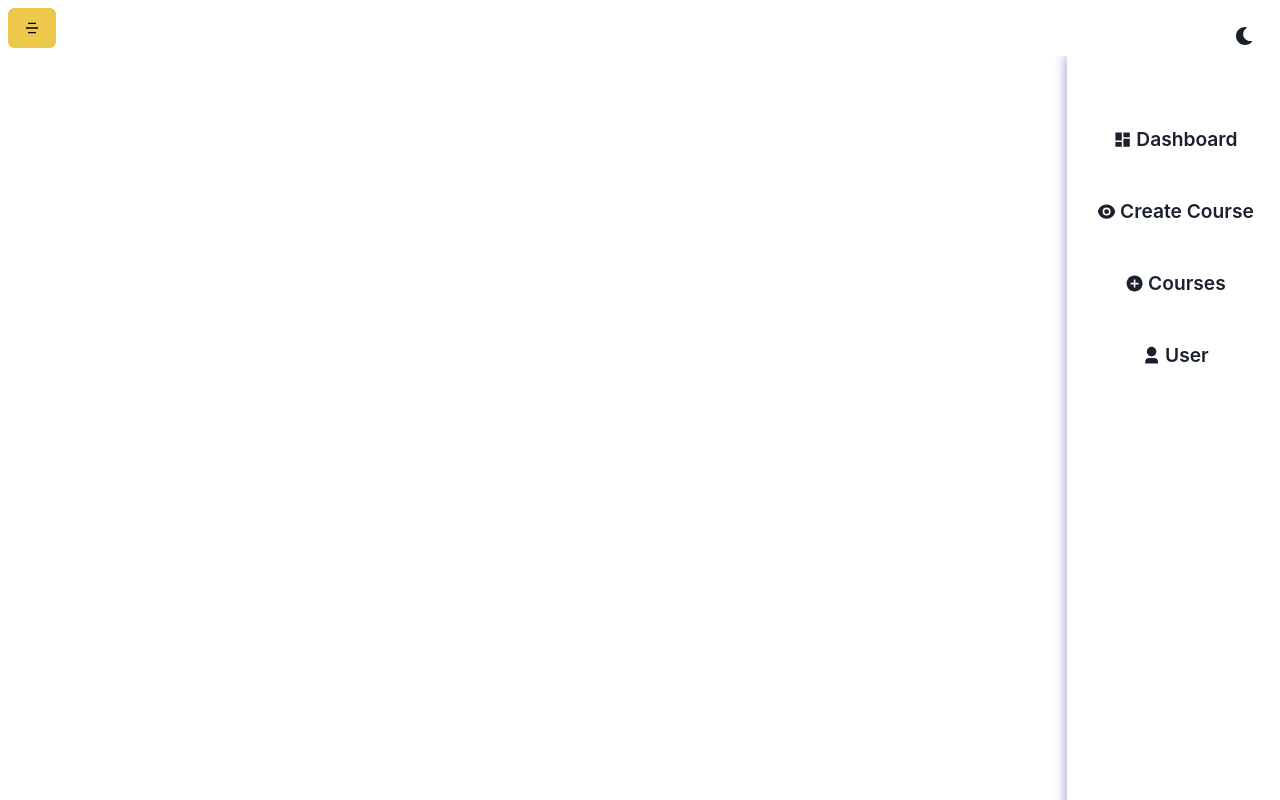
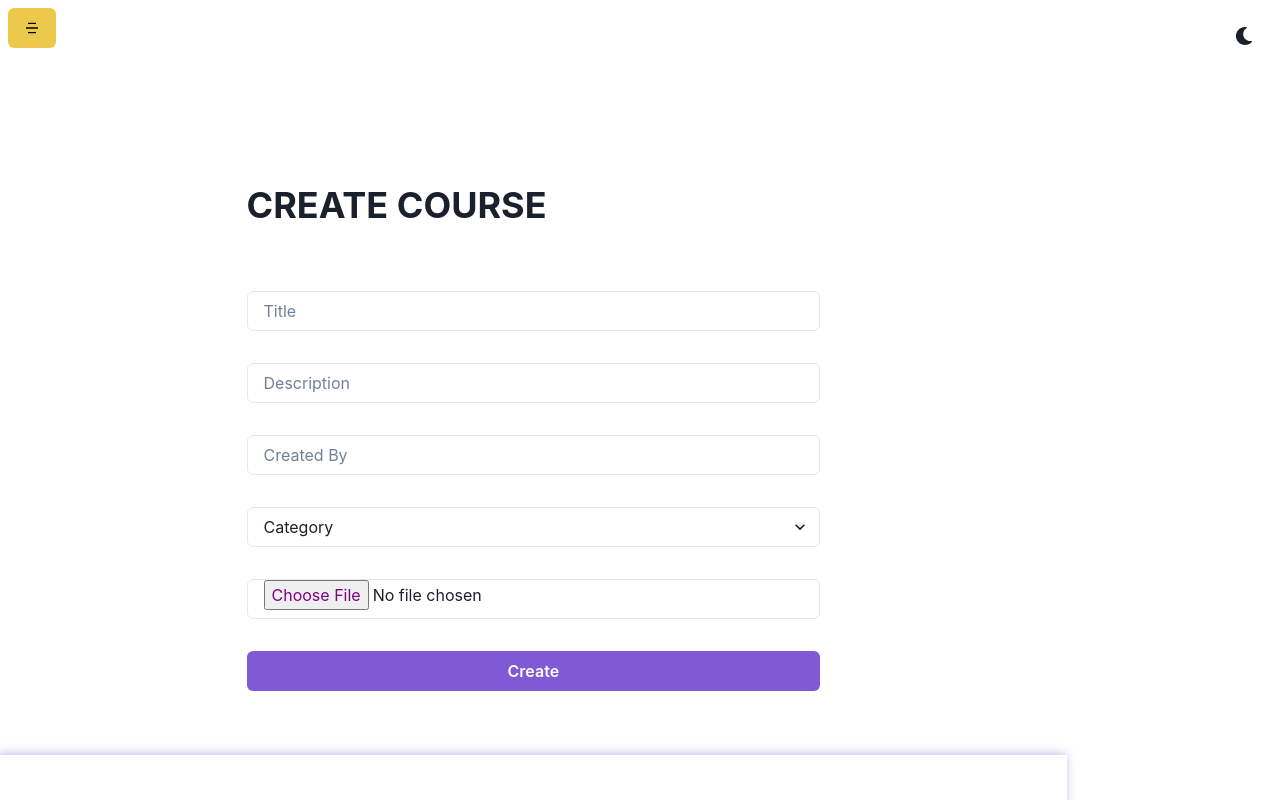
Before and after one commit to anand-harsh/Edumi, a React (Create React App) app in the folder edumi/: page /admin/createcourse in a window 1280 px wide. Shown: the top 800 px of the page. Built offline with nearby package versions, Linux system fonts and the light colour scheme.

Commit message:
Update Admin #4

```diff
--- a/edumi/src/components/Admin/CreateCourse/CreateCourse.jsx
+++ b/edumi/src/components/Admin/CreateCourse/CreateCourse.jsx
@@ -1,20 +1,121 @@
-import React from 'react'
-import { Grid, Box } from '@chakra-ui/react'
-import Sidebar from '../Sidebar'
+import React from 'react';
+import {
+  Grid,
+  Box,
+  Heading,
+  Container,
+  VStack,
+  Input,
+  Select,
+  Image,
+  Button
+} from '@chakra-ui/react';
+import Sidebar from '../Sidebar';
 
-const CreateCourse=() =>{
+const CreateCourse = () => {
+  const [title, setTitle] = React.useState('');
+  const [description, setDescription] = React.useState('');
+  const [createdBy, setCreatedBy] = React.useState('');
+  const [category, setCategory] = React.useState('');
+  const [image, setImage] = React.useState('');
+  const [imagePrev, setImagePrev] = React.useState('');
+  const categories = [
+    'Web Development',
+    'App Development',
+    'Data Science',
+    'Machine Learning',
+    'Data Structures',
+  ];
+
+  const changeImageHandler = e => {
+    const file = e.target.files[0];
+    const reader = new FileReader();
+    reader.readAsDataURL(file);
+    reader.onloadend = () => {
+      setImagePrev(reader.result);
+      setImage(file);
+    };
+  };
+
   return (
-    <Grid css={{
-        cusrsor:`url(), default` // need to be updated
-    }}
-    minH={"100vh"} templateColumns={['1fr', '5fr 1fr']}>
+    <Grid
+      css={{
+        cusrsor: `url(), default`, // need to be updated
+      }}
+      minH={'100vh'}
+      templateColumns={['1fr', '5fr 1fr']}
+    >
+      <Container py="16">
+        <form>
+          <Heading
+            textTransform={'uppercase'}
+            children="Create Course"
+            my="16"
+            textAlign={['center', 'left']}
+            style={{ overflowY: 'hidden' }}
+          />
 
-        <Box>
+          <VStack m="auto" spacing="8">
+            <Input
+              value={title}
+              onChange={e => setTitle(e.target.value)}
+              placeholder="Title"
+              type="text"
+              focusBorderColor="purple.300"
+            />
+            <Input
+              value={description}
+              onChange={e => setDescription(e.target.value)}
+              placeholder="Description"
+              type="text"
+              focusBorderColor="purple.300"
+            />
+            <Input
+              value={createdBy}
+              onChange={e => setCreatedBy(e.target.value)}
+              placeholder="Created By"
+              type="text"
+              focusBorderColor="purple.300"
+            />
 
-        </Box>
-        <Sidebar />
+            <Select
+              focusBorderColor="purple.300"
+              value={category}
+              onChange={e => setCategory(e.target.value)}
+            >
+              <option value="">Category</option>
+              {categories.map(item => (
+                <option key={item} value={item}>
+                  {item}
+                </option>
+              ))}
+            </Select>
+            <Input
+              accept="image/*"
+              required
+              type={'file'}
+              focusBorderColor="purple.300"
+              css={{
+                '&::file-selector-button':{
+                  // ...fileUploadCss,
+                  color:'purple',
+                },
+              }}
+              onChange={changeImageHandler}
+            />
+            {imagePrev && (
+              <Image src={imagePrev} boxSize="64" objectFit={'contain'}/>
+            )}
+            <Button w="full" colorScheme='purple' type="submit">
+              Create
+            </Button>
+          </VStack>
+        </form>
+      </Container>
+      <Box></Box>
+      <Sidebar />
     </Grid>
-  )
-}
+  );
+};
 
-export default CreateCourse
+export default CreateCourse;
--- a/edumi/src/components/Admin/Dashboard/Chart.js
+++ b/edumi/src/components/Admin/Dashboard/Chart.js
@@ -98,7 +98,7 @@ function getLastYearMonth(){
     for(let i=currMonth; i<months.length; i--){
         const elements=months[i]
         labels.unshift(elements)
-        if(i==0) break;
+        if(i===0) break;
 
         for(let i=11;i>remain;i--){
             if(i===currMonth) break;
```
Also changed, not shown: 1 other file (tests, documents, lock files or other folders).
